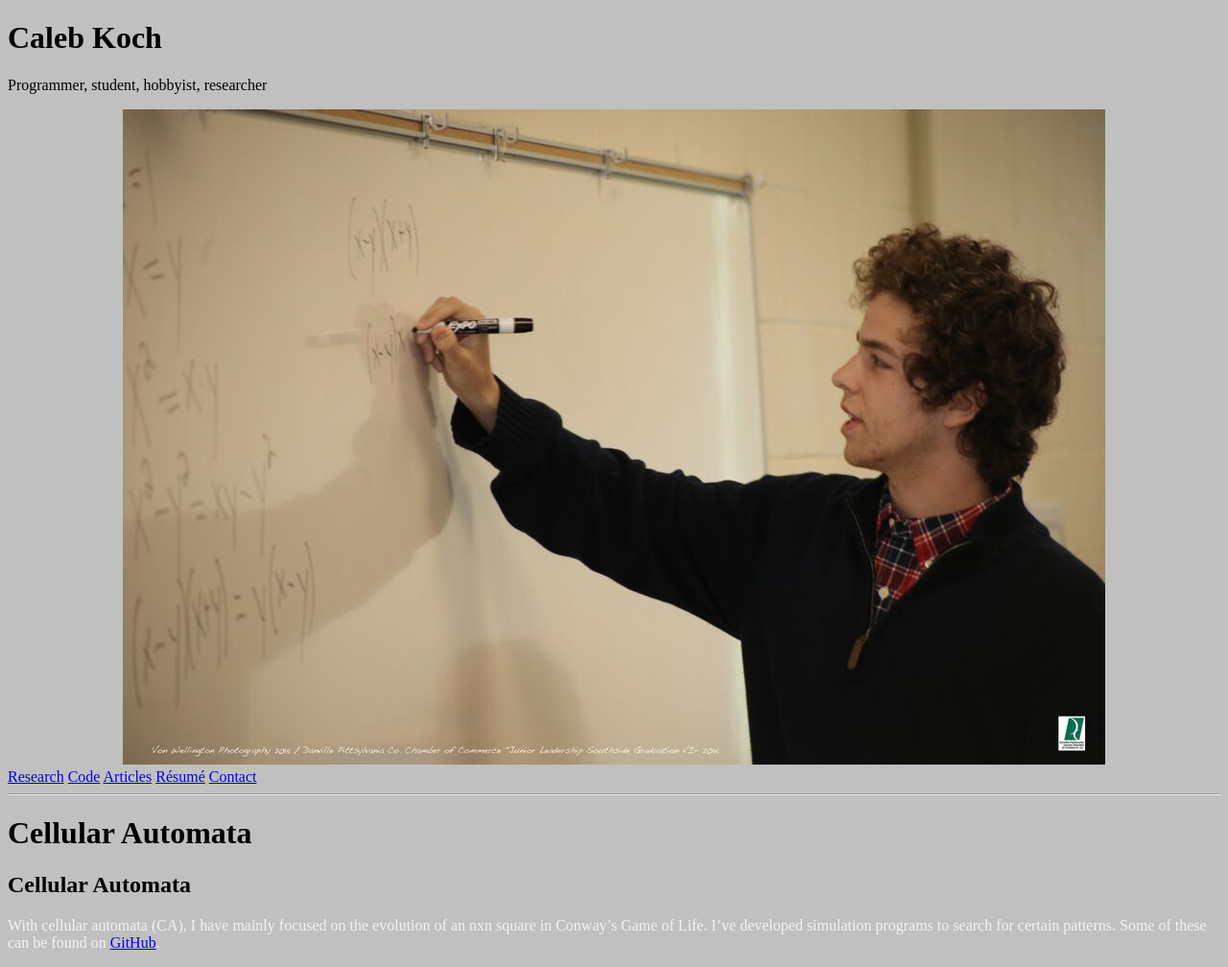
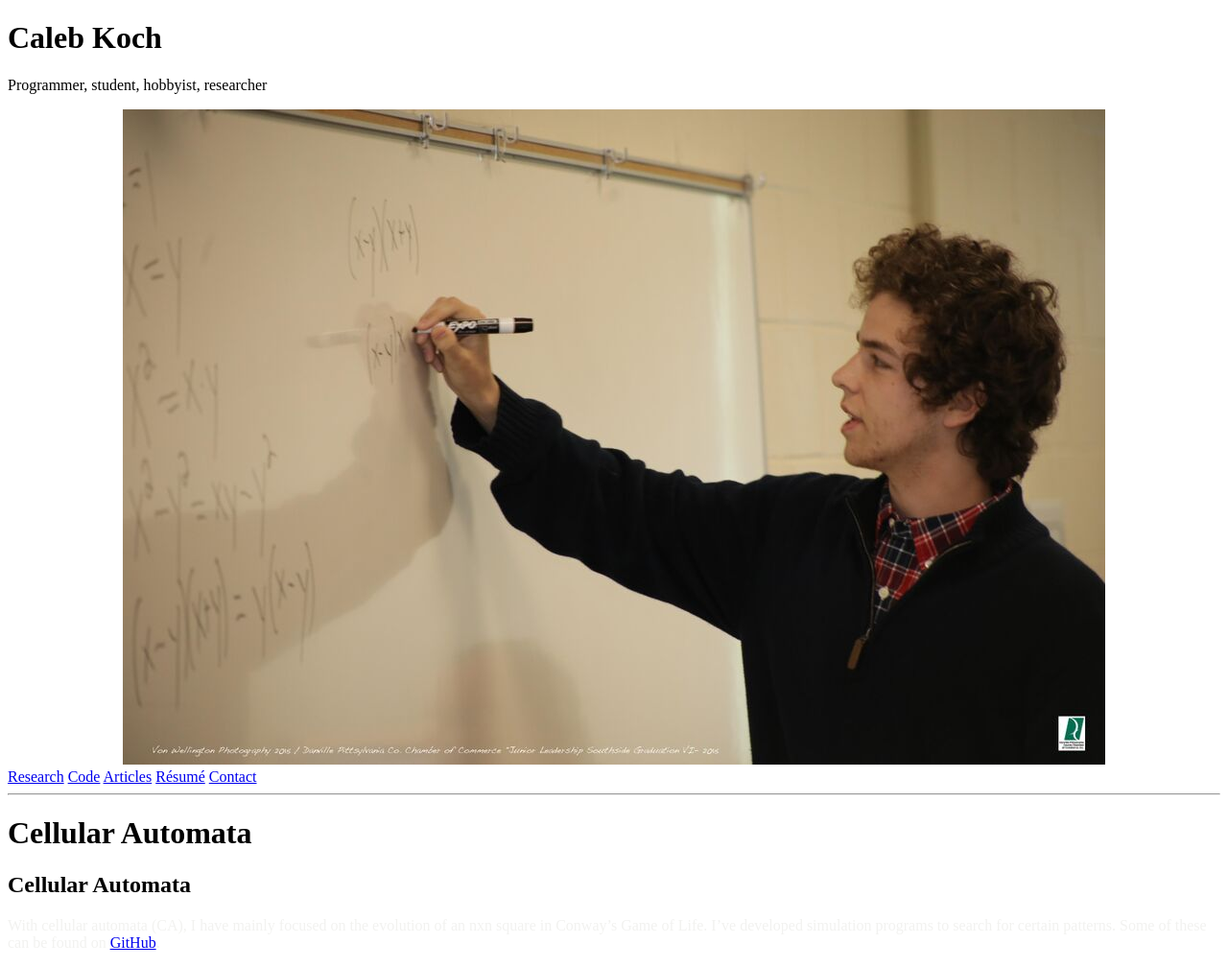
Before and after one commit to cakoch10/cakoch10.github.io, a Jekyll site: the page built from automata.md, in a window 1280 px wide. Shown: the whole page at 96% size. Built offline with Jekyll 4.4.1, drawn with Linux system fonts in a browser that asks for light colours; Markdown is read by kramdown in place of the engine named in the settings.

Commit message:
Update default.html

```diff
--- a/_layouts/default.html
+++ b/_layouts/default.html
@@ -3,7 +3,7 @@
 
   {% include head.html %}
 
-  <body bgcolor="#C0C0C0">
+  <body>
 
     {% include sidebar.html %}
 
```
